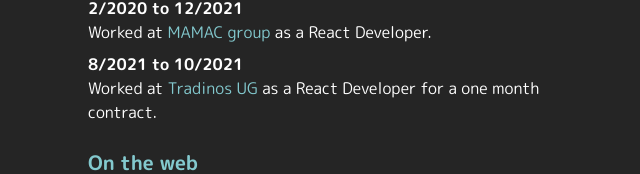
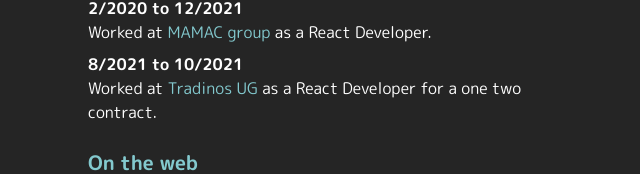
Before and after one commit to Ahmad-Zaaza/portfolio, a Next.js app: page / in a window 1280 px wide. Shown: the part 1052-1226 px from the top of the page, without its empty margins (312-952 px from the left). Built offline with nearby package versions, Linux system fonts and the light colour scheme.

Commit message:
fix(bio): fix bio info

```diff
--- a/src/components/Sections/Bio/index.tsx
+++ b/src/components/Sections/Bio/index.tsx
@@ -50,7 +50,7 @@
           >
             Tradinos UG
           </a>{" "}
-          as a React Developer for a one month contract.
+          as a React Developer for a one two contract.
         </p>
       </div>
     </Section>
```
